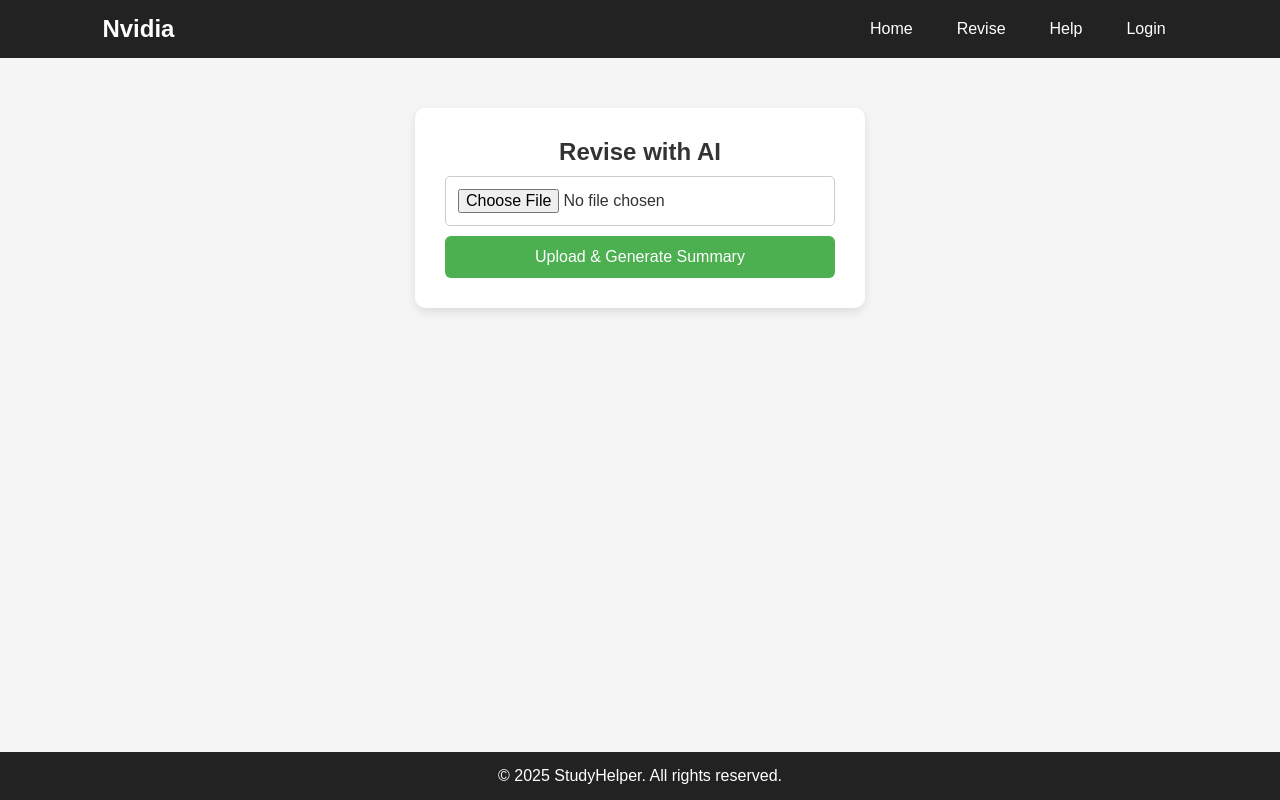
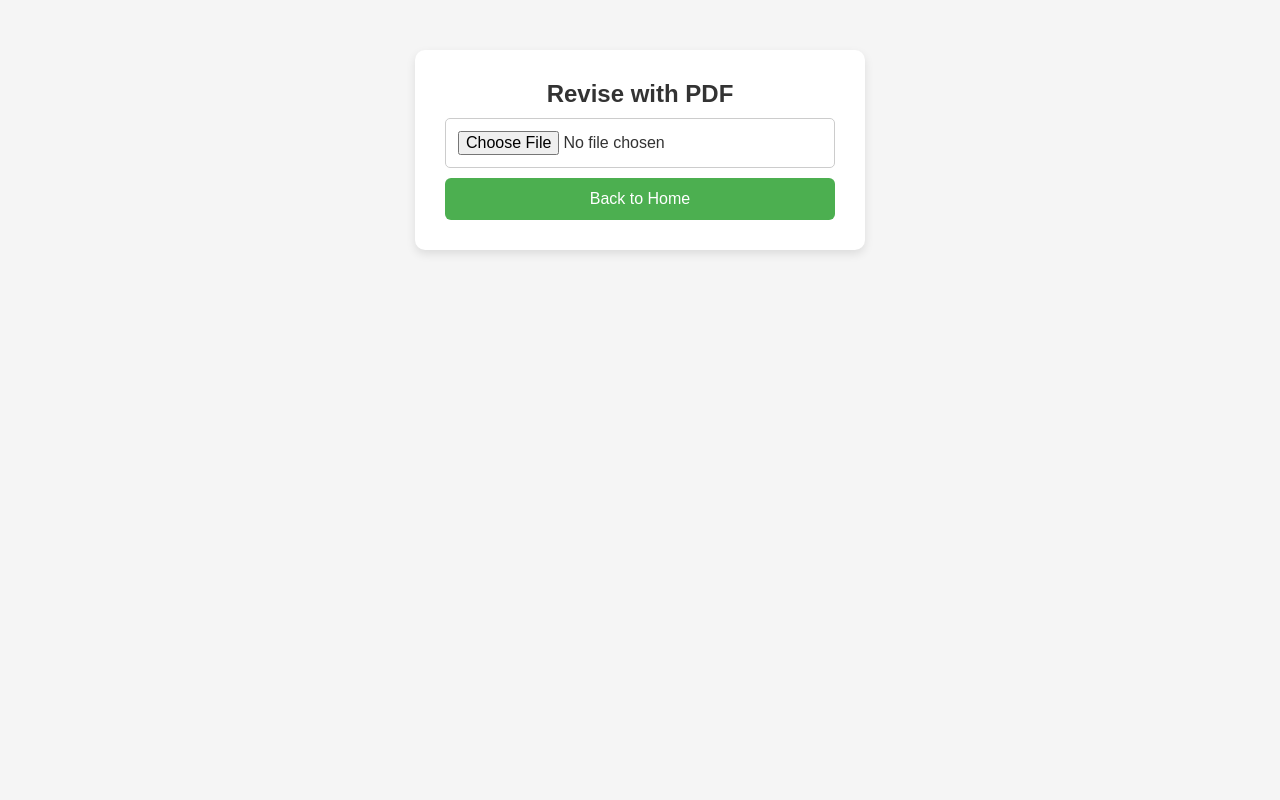
Before and after one commit to Kavish-Nag/NDIVIA, a Flask app: page /revise in a window 1280 px wide. Run offline with Flask 3, Linux system fonts and the light colour scheme.

Commit message:
Update revise.html

```diff
--- a/app/templates/revise.html
+++ b/app/templates/revise.html
@@ -3,31 +3,44 @@
 <head>
     <meta charset="UTF-8">
     <meta name="viewport" content="width=device-width, initial-scale=1.0">
-    <title>Revise</title>
+    <title>Revise | Ndivia</title>
     <link rel="stylesheet" href="{{ url_for('static', filename='style.css') }}">
 </head>
 <body>
-    <nav>
-        <div class="logo">Nvidia</div>
-        <ul>
-            <li><a href="index.html">Home</a></li>
-            <li><a href="revise.html">Revise</a></li>
-            <li><a href="help.html">Help</a></li>
-            <li><a href="login.html">Login</a></li>
-        </ul>
-    </nav>
-
     <div class="container">
-        <h2>Revise with AI</h2>
-        <input type="file" id="pdfUpload" accept="application/pdf">
-        <button onclick="uploadPDF()">Upload & Generate Summary</button>
-        <p id="loading" style="display:none;">Processing...</p>
+        <h2>Revise with PDF</h2>
+        <input type="file" id="pdfUpload" accept=".pdf">
+        <p id="errorMsg" style="color: red; display: none;">Only PDF files are allowed!</p>
+        <div id="loading" style="display: none;">Processing...</div>
+        <div id="output"></div>
+        <a href="index.html"><button>Back to Home</button></a>
     </div>
 
-    <footer>
-        &copy; 2025 StudyHelper. All rights reserved.
-    </footer>
+    <script>
+        document.getElementById("pdfUpload").addEventListener("change", function (event) {
+            let file = event.target.files[0];
+            let errorMsg = document.getElementById("errorMsg");
+            let loading = document.getElementById("loading");
+            let output = document.getElementById("output");
 
-    <script src="script.js"></script>
+            if (file && file.type !== "application/pdf") {
+                errorMsg.style.display = "block";
+                event.target.value = "";
+            } else {
+                errorMsg.style.display = "none";
+                loading.style.display = "block";
+                setTimeout(() => {
+                    loading.style.display = "none";
+                    output.innerHTML = `<p>PDF processed successfully!</p>`;
+                }, 3000);
+            }
+        });
+
+        document.addEventListener("DOMContentLoaded", function () {
+            if (localStorage.getItem("darkMode") === "enabled") {
+                document.body.classList.add("dark-mode");
+            }
+        });
+    </script>
 </body>
 </html>
```
